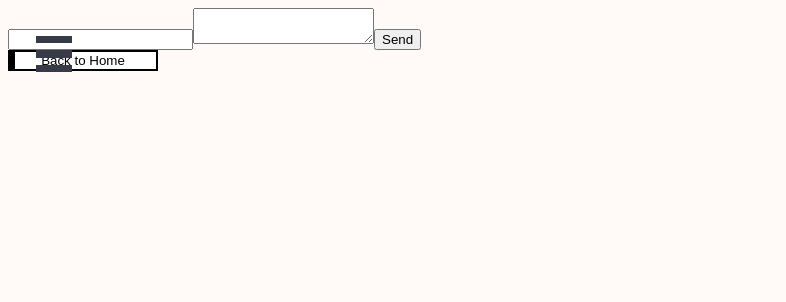
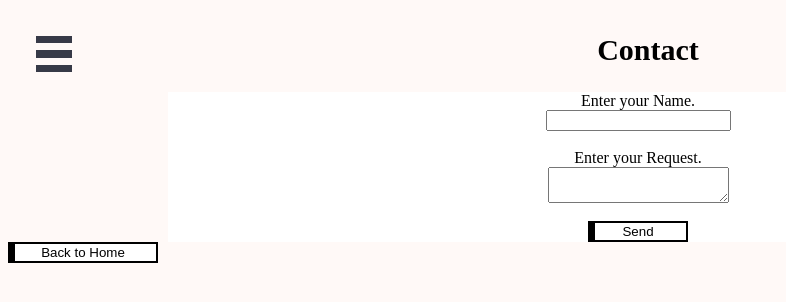
Before and after one commit to Reprereer/nextjs_site, a Next.js app: page /contact in a window 1280 px wide. Shown: the top 302 px of the page, without its empty margins (0-786 px from the left). Built offline with nearby package versions, Linux system fonts and the light colour scheme.

Commit message:
ContactフォームにStyled-componentsを当てた

```diff
--- /dev/null
+++ b/components/styledComponents/styledcontact.js
@@ -0,0 +1,16 @@
+import styled from 'styled-components'
+
+const StyledContact = styled.div`
+    ${({ theme }) => theme.breakpoint.media.base`
+        background: #FFFFFF;
+        display: flex;
+        justify-content: center;
+        align-items: center;
+        text-align: left;
+        margin-left: 160px;
+        margin-right: 180px;
+        flex-direction: column;
+    `}
+`
+
+export default StyledContact
--- a/pages/contact.jsx
+++ b/pages/contact.jsx
@@ -1,5 +1,9 @@
 import { useMail } from './hooks/useMail'
 import Layout from '../components/layout'
+import Head from 'next/head'
+import StyledHeadline from '../components/styledComponents/styledheadline'
+import StyledContact from '../components/styledComponents/styledcontact'
+import styles from '../styles/Modal.module.css'
 
 //問い合わせページ
 function Contact() {
@@ -7,11 +11,20 @@ function Contact() {
     return (
         <>
         <Layout>
-        <div>
-            <input type="text" onChange={(e) => setName(e.target.value)} />
-            <textarea onChange={(e) => setMessage(e.target.value)} />
-            <button type="button" onClick={send}>Send</button>
-        </div>
+            <Head>
+                <title>Contact</title>
+                <meta name="description" content="Contact page for Fictionaire.net" />
+                <meta name="viewport" content="width=device-width, initial-scale=1" />
+                <link rel="icon" href="/favicon.ico" />
+            </Head>
+            <StyledHeadline>Contact</StyledHeadline>
+        <StyledContact>
+            Enter your Name.<br />
+            <input type="text" onChange={(e) => setName(e.target.value)} /><br />
+            Enter your Request.<br />
+            <textarea onChange={(e) => setMessage(e.target.value)} /><br />
+            <button type="button" onClick={send} className={styles.btnborderopen}>Send</button>
+        </StyledContact>
         </Layout>
         </>
     )
```
